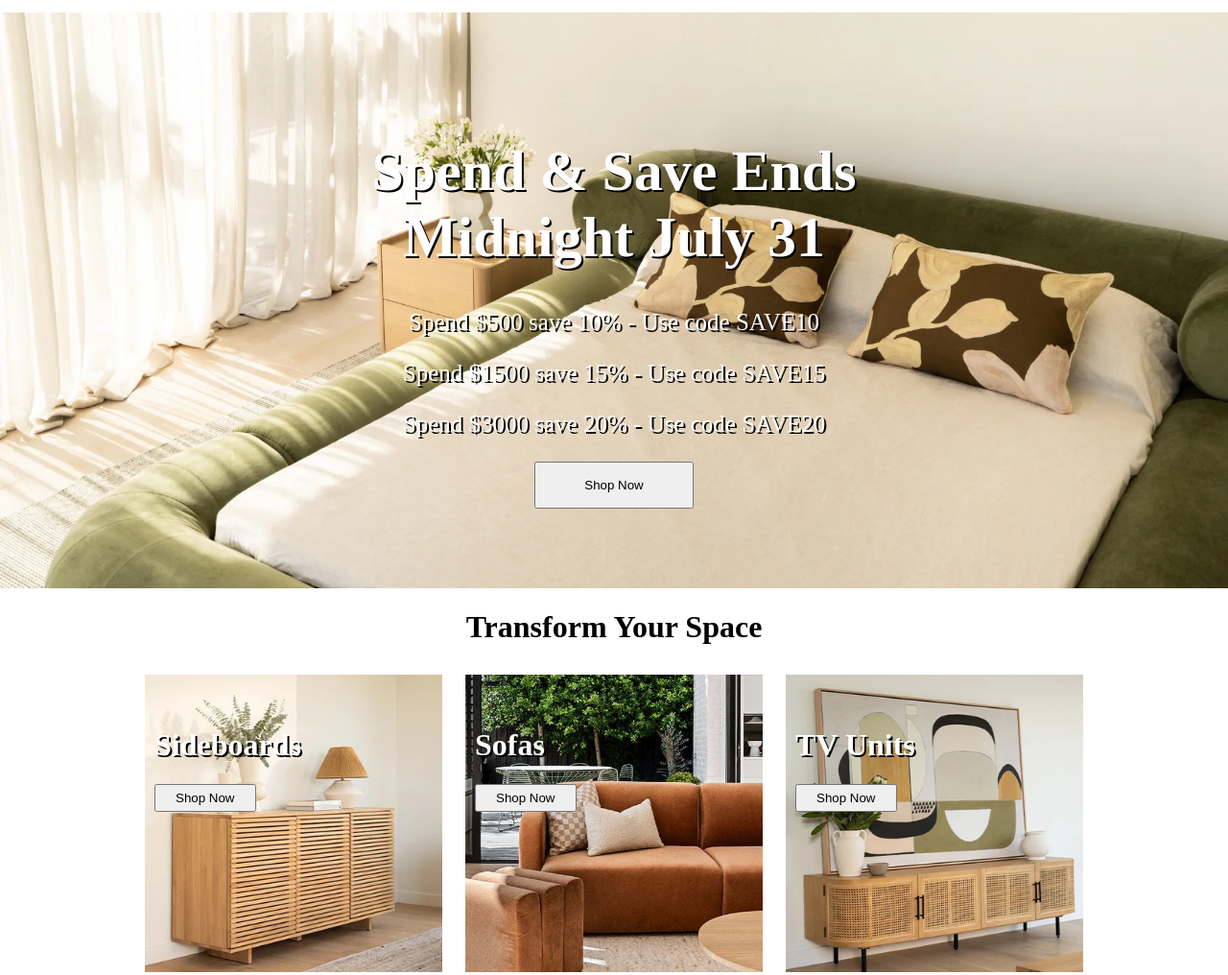
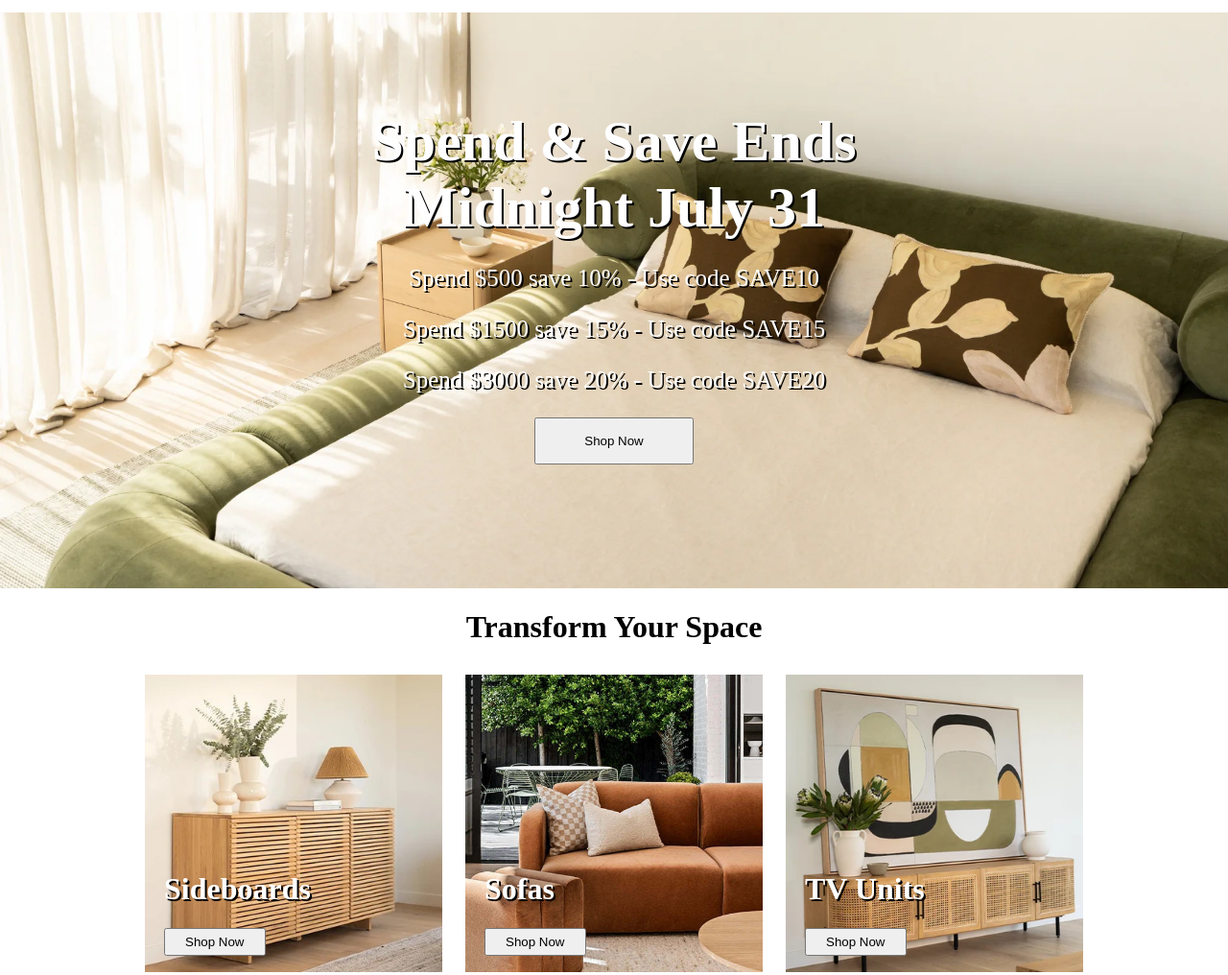
Before and after one commit to M-Umair4290/Saylani-Assignments, a plain HTML site: page Assignment_7/index.html in a window 1280 px wide. Shown: the part 192-1208 px from the top of the page at 96% size. Drawn offline with Linux system fonts and the light colour scheme.

Commit message:
7th Assignment - Final

```diff
--- a/Assignment_7/index.html
+++ b/Assignment_7/index.html
@@ -63,7 +63,7 @@
             <br>
             <br>
             <br>
-            <h1>Spend & Save Ends
+            <h1 class="main-heading">Spend & Save Ends
                 <br>
                 Midnight July 31
             </h1>
--- a/Assignment_7/style.css
+++ b/Assignment_7/style.css
@@ -91,6 +91,7 @@ body {
     min-height: 300px;
     height: 600px;
     text-shadow: 2px 2px black;
+    box-sizing: border-box;
 }
 
 .content-1 h1 {
@@ -99,6 +100,11 @@ body {
 
 .content-1 p {
     font-size: 25px;
+}
+
+.main-heading {
+    margin-top: 10px;
+    margin-bottom: 10px;
 }
 
 .shop-btn {
@@ -145,8 +151,8 @@ body {
 .photo-text {
     text-align: left;
     color: white;
-    margin-top: 50px;
-    margin-left: 5px;
+    margin-top: 200px;
+    margin-left: 15px;
     text-shadow: 2px 2px black;
 }
 
@@ -212,10 +218,12 @@ body {
 
 .myfooter {
     background-color: #f7f6f4;
+    padding-bottom: 50px;
 }
 
 .foot-top {
     text-align: center;
+    padding-top: 25px;
     margin-bottom: 40px;
 }
 
```
